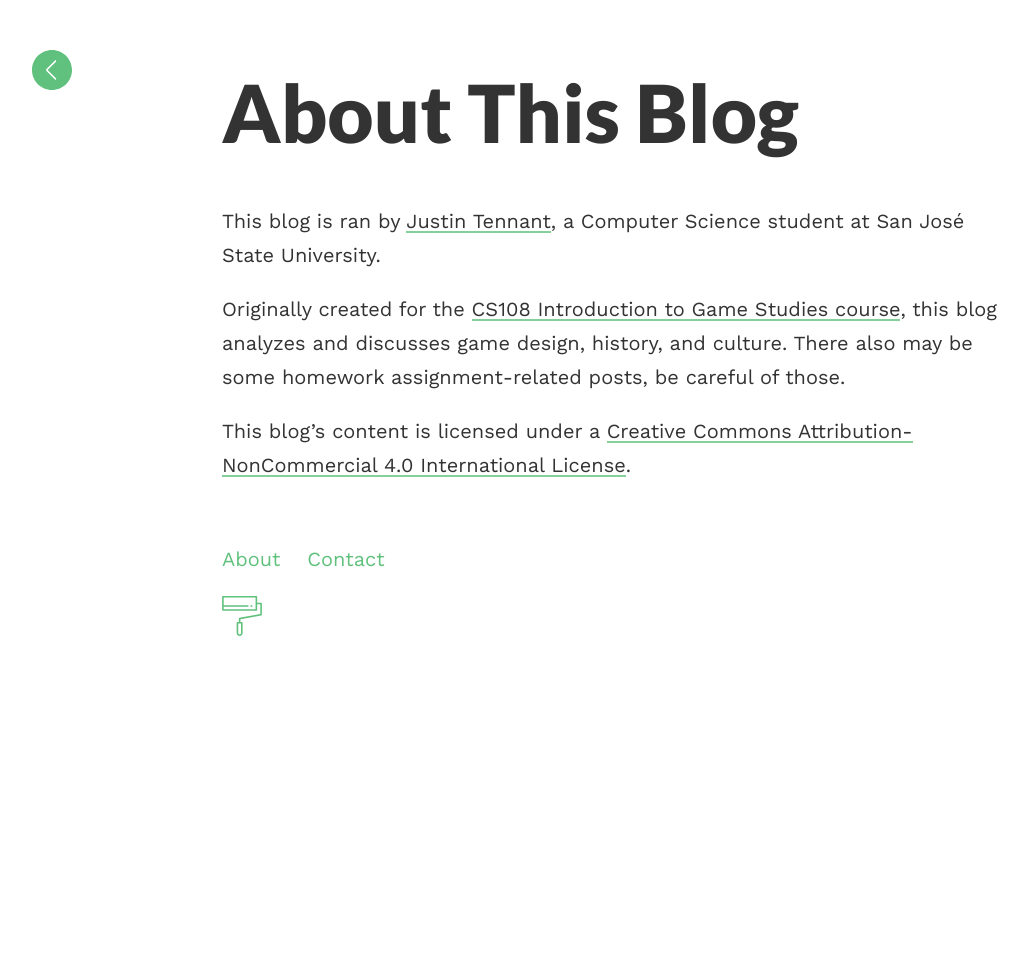
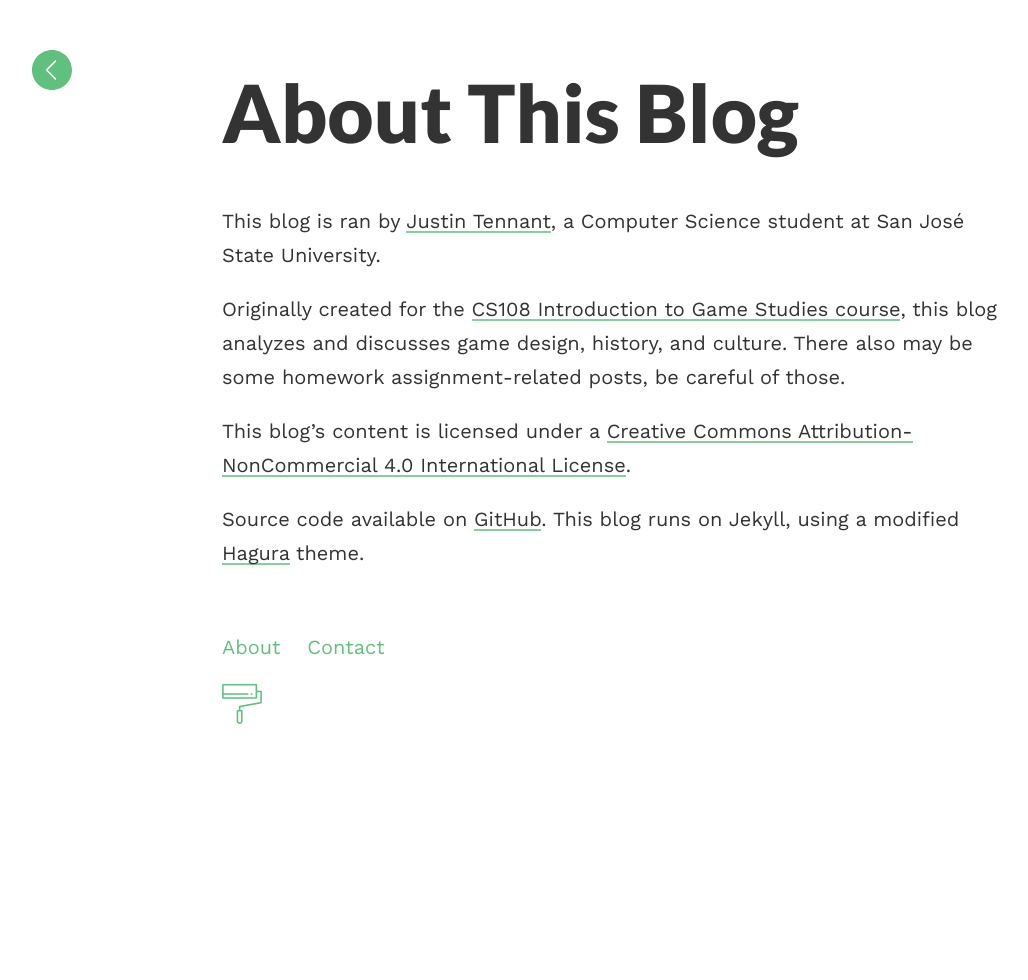
Before and after one commit to justint/cs108-game-blog, a Jekyll site: the page built from about.md, in a window 1280 px wide. Shown: the whole page, without its empty margins (18-1046 px from the left). Built offline with Jekyll 4.4.1, drawn with Linux system fonts in a browser that asks for light colours.

Commit message:
Include GH/theme links to About

```diff
--- a/about.md
+++ b/about.md
@@ -10,3 +10,5 @@ This blog is ran by [Justin Tennant](http://justintennant.me), a Computer Scienc
 Originally created for the [CS108 Introduction to Game Studies course](http://info.sjsu.edu/web-dbgen/catalog/courses/ART108.html), this blog analyzes and discusses game design, history, and culture. There also may be some homework assignment-related posts, be careful of those.
 
 This blog's content is licensed under a [Creative Commons Attribution-NonCommercial 4.0 International License](http://creativecommons.org/licenses/by-nc/4.0/).
+
+Source code available on [GitHub](https://github.com/octop1/cs108-game-blog). This blog runs on Jekyll, using a modified [Hagura](https://github.com/sharu725/hagura) theme.
```
